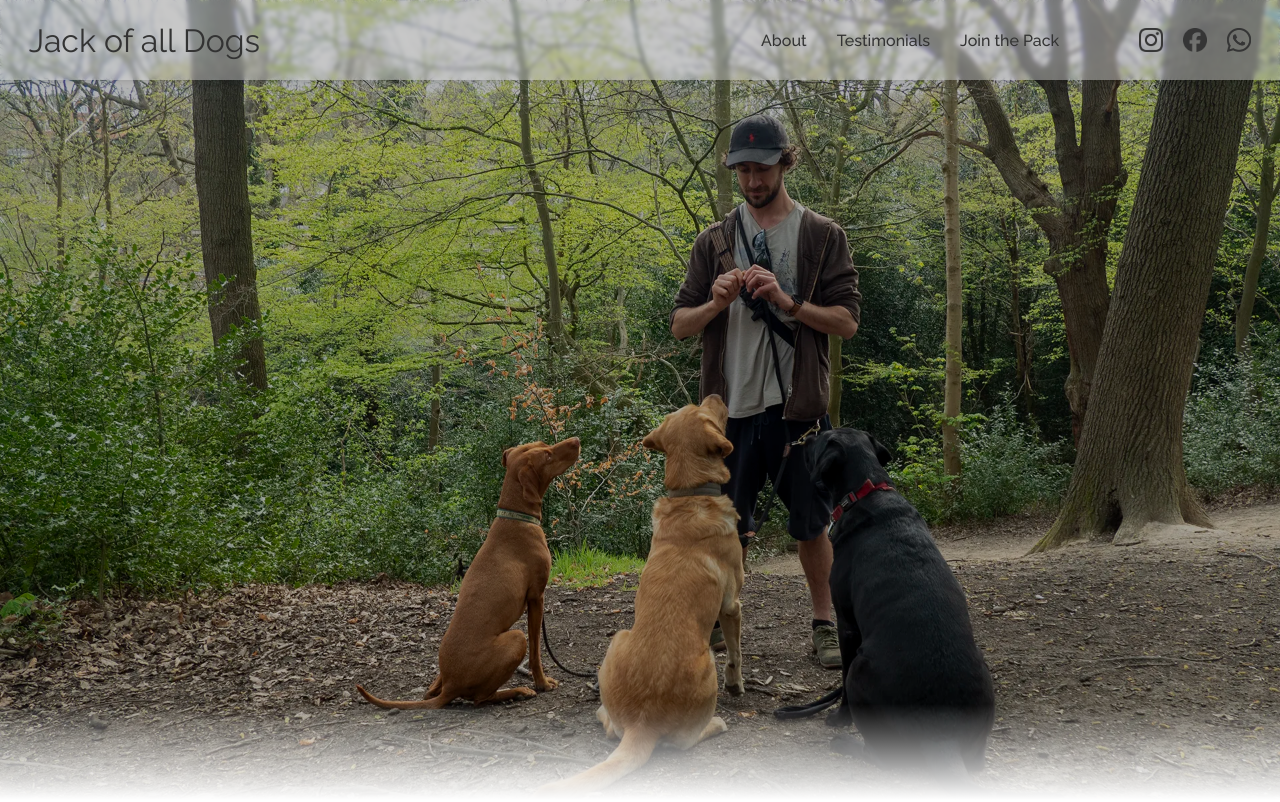
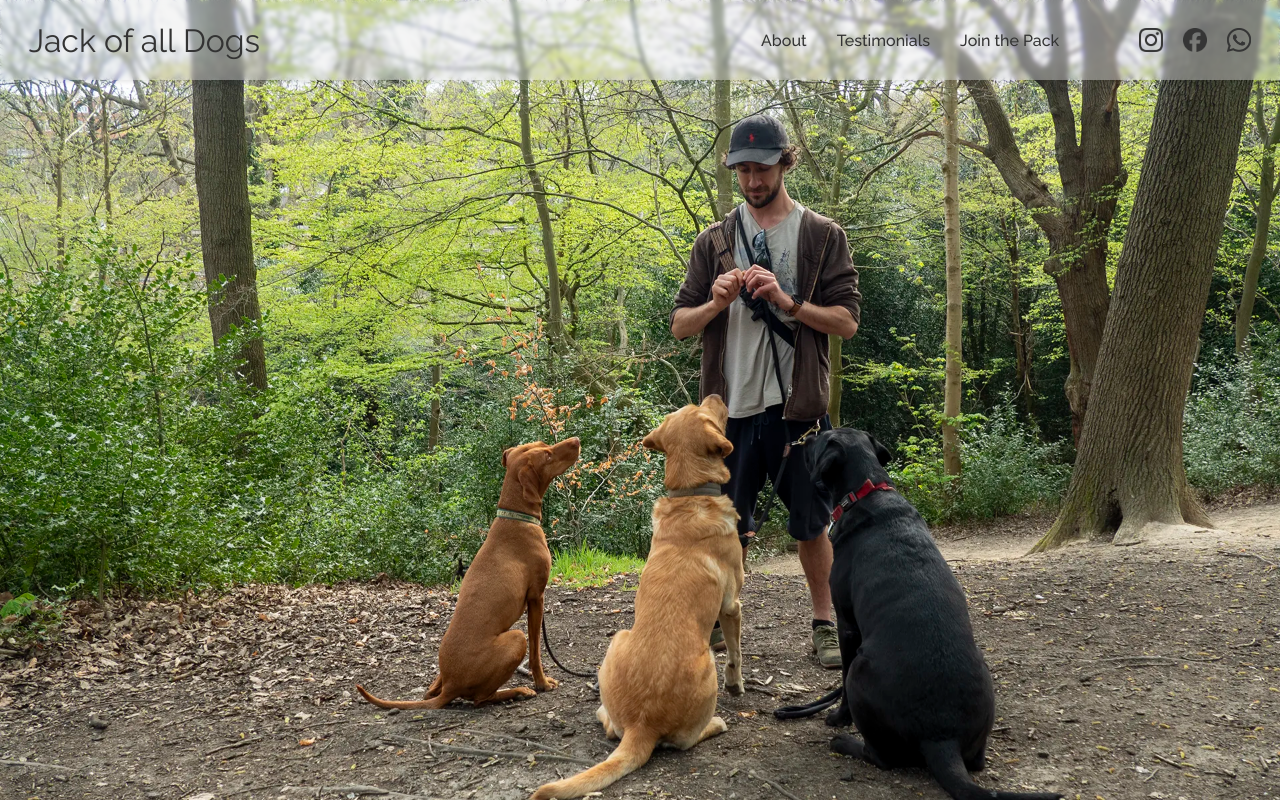
Before and after one commit to JackOfAllDogs/JackOfAllDogs.github.io, a React (Vite) app: page / in a window 1280 px wide. Shown: the top 802 px of the page. Built offline with nearby package versions, Linux system fonts and the light colour scheme.

Commit message:
Cleaner home image--no overlays

```diff
--- a/src/components/sections/Home.tsx
+++ b/src/components/sections/Home.tsx
@@ -4,9 +4,7 @@ import jackImage from "../../assets/images/jack.webp"
 const Home = () => {
   return (
     <section className="home">
-      <img src={jackImage} alt="Jack" className="home-image" loading="lazy" />
-      <div className="overlay"></div> {/* Dark overlay */}
-      <div className="fade-overlay"></div> {/* Fade effect at the bottom */}
+      <img src={jackImage} alt="Jack" className="home-image" />
     </section>
   )
 }
--- a/src/styles/Home.css
+++ b/src/styles/Home.css
@@ -33,23 +33,3 @@ img {
   left: 0;
   z-index: -1;
 }
-
-.overlay {
-  position: absolute;
-  top: 0;
-  left: 0;
-  width: 100%;
-  height: 100%;
-  background: rgba(0, 0, 0, 0.3);
-  z-index: 1;
-}
-
-.fade-overlay {
-  position: absolute;
-  bottom: 0;
-  left: 0;
-  width: 100%;
-  height: 6rem;
-  background: linear-gradient(to bottom, rgba(0, 0, 0, 0) 0%, white 100%);
-  z-index: 2;
-}
```
